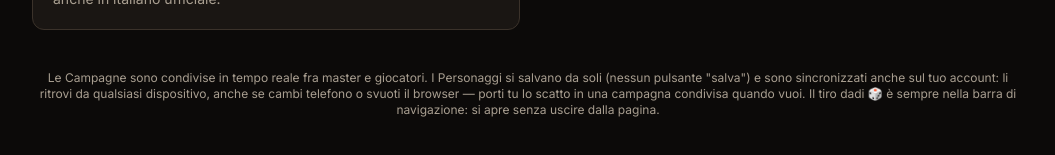
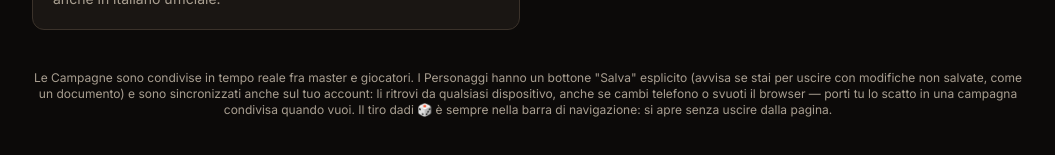
Before and after one commit to andreafabbri97/questzip, a Next.js app: page / in a window 1280 px wide. Shown: the part 599-754 px from the top of the page, without its empty margins (112-1167 px from the left). Built offline with nearby package versions, Linux system fonts and the light colour scheme; no server answers.

Commit message:
docs: documenta il salvataggio esplicito nella home e nel README
Il testo diceva ancora "nessun pulsante salva" (vero fino al commit
precedente) — aggiornato per riflettere il nuovo modello stile
documento (Salva esplicito + modal di conferma all'uscita).

```diff
--- a/app/page.tsx
+++ b/app/page.tsx
@@ -73,11 +73,12 @@ export default function Home() {
       </section>
 
       <p className="text-center text-xs text-muted">
-        Le Campagne sono condivise in tempo reale fra master e giocatori. I Personaggi si salvano
-        da soli (nessun pulsante &quot;salva&quot;) e sono sincronizzati anche sul tuo account: li ritrovi
-        da qualsiasi dispositivo, anche se cambi telefono o svuoti il browser — porti tu lo scatto
-        in una campagna condivisa quando vuoi. Il tiro dadi 🎲 è sempre nella barra di
-        navigazione: si apre senza uscire dalla pagina.
+        Le Campagne sono condivise in tempo reale fra master e giocatori. I Personaggi hanno un
+        bottone &quot;Salva&quot; esplicito (avvisa se stai per uscire con modifiche non salvate,
+        come un documento) e sono sincronizzati anche sul tuo account: li ritrovi da qualsiasi
+        dispositivo, anche se cambi telefono o svuoti il browser — porti tu lo scatto in una
+        campagna condivisa quando vuoi. Il tiro dadi 🎲 è sempre nella barra di navigazione: si
+        apre senza uscire dalla pagina.
       </p>
     </div>
   );
```
Also changed, not shown: 1 other file (tests, documents, lock files or other folders).
